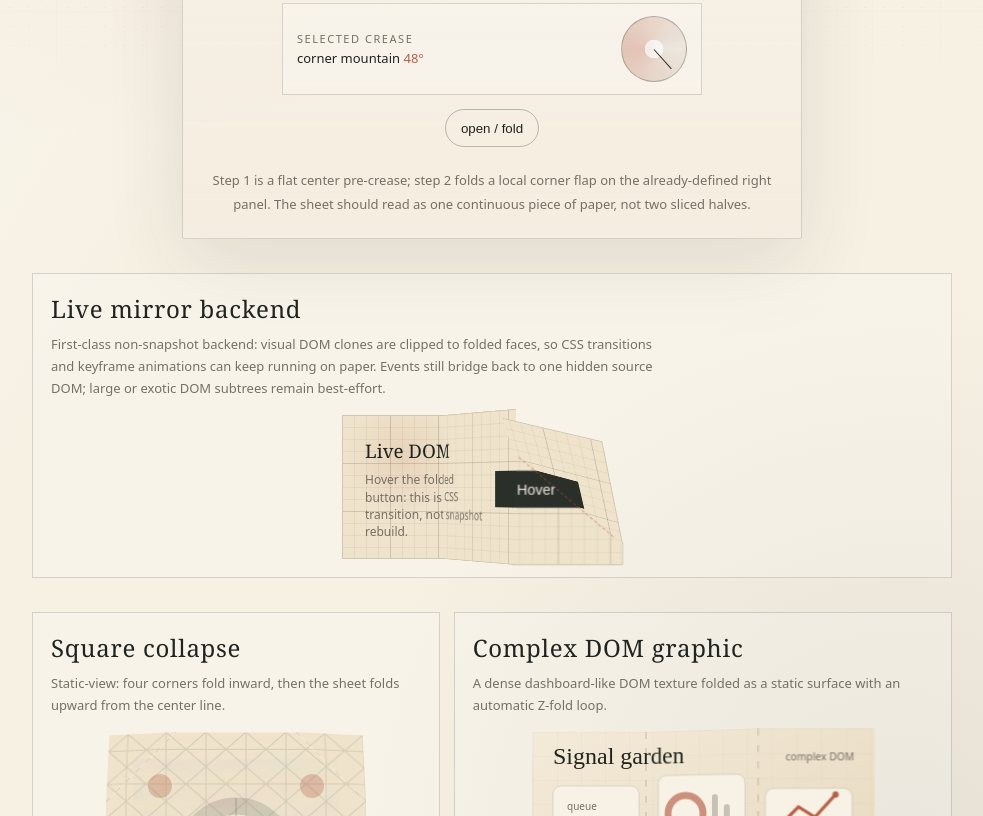
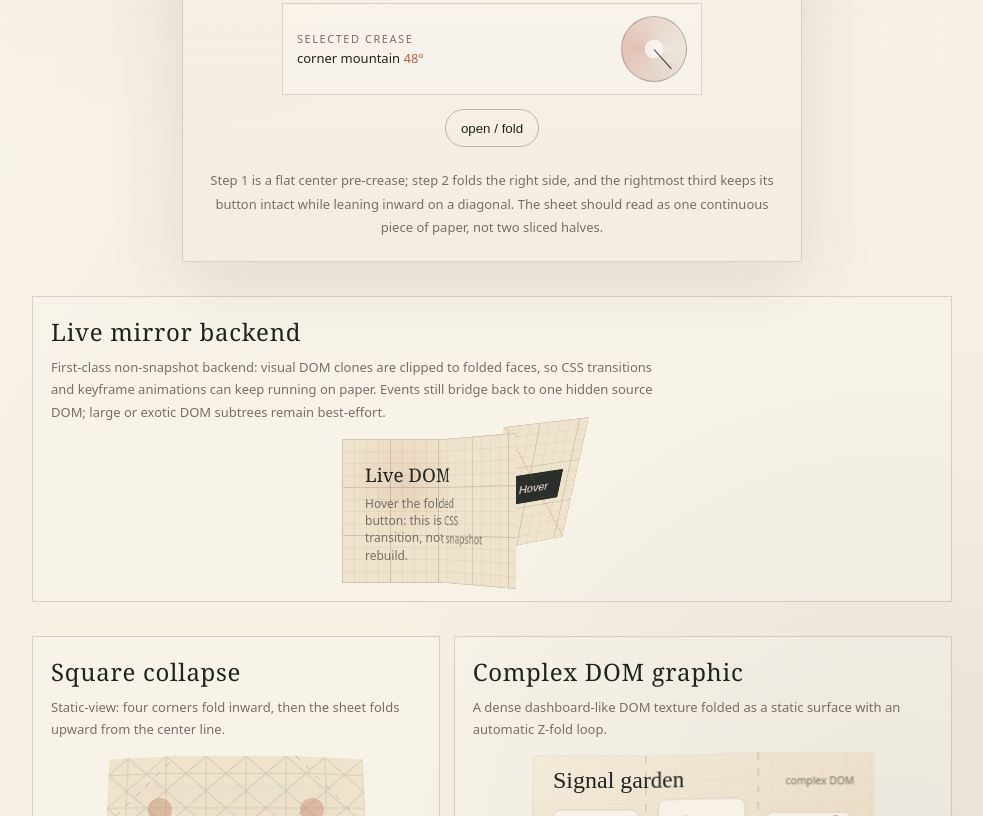
Before and after one commit to bkmashiro/orikata, a website built with Vite: page demo/index.html in a window 1280 px wide. Shown: the part 737-1553 px from the top of the page, without its empty margins (148-1131 px from the left). Built offline with nearby package versions, Linux system fonts and the light colour scheme; animation ran at ten frames a second.

Commit message:
demo: keep live mirror diagonal fold intact

```diff
--- a/demo/index.html
+++ b/demo/index.html
@@ -500,12 +500,12 @@
       .live-card-source::after {
         content: "";
         position: absolute;
-        left: 203px;
-        top: 43px;
-        width: 114px;
+        left: 200px;
+        top: 0;
+        width: 176px;
         height: 0;
-        border-top: 1.4px dashed rgba(182,95,69,.52);
-        transform: rotate(40deg);
+        border-top: 1.4px dashed rgba(182,95,69,.42);
+        transform: rotate(55deg);
         transform-origin: left center;
         pointer-events: none;
       }
@@ -523,9 +523,9 @@
       }
       .live-card-source button {
         position: absolute;
-        left: 174px;
+        left: 214px;
         top: 56px;
-        width: 90px;
+        width: 66px;
         height: 34px;
         overflow: hidden;
         border: 1px solid rgba(31,36,32,.2);
@@ -665,7 +665,7 @@
           <div class="copy">
             <div class="eyebrow">folded DOM runtime</div>
             <h1>Orikata<span class="jp">折り方</span></h1>
-            <p class="lead">A quiet runtime for folding one real DOM surface into paper-like facets. The demo now treats the center line as a pre-crease, then folds only a small diagonal corner flap on patterned washi.</p>
+            <p class="lead">A quiet runtime for folding one real DOM surface into paper-like facets. The demo keeps folded panels intact, then biases the rightmost panel inward along a diagonal so it reads as one continuous sheet.</p>
             <div class="install-wrap">
               <code class="install" id="installCommand">npm install orikata</code>
               <button class="copy-install" id="copyInstall" type="button" aria-label="copy install command">copy</button>
@@ -697,7 +697,7 @@
                 <button id="toggle">open / fold</button>
               </div>
             </div>
-            <p class="caption">Step 1 is a flat center pre-crease; step 2 folds a local corner flap on the already-defined right panel. The sheet should read as one continuous piece of paper, not two sliced halves.</p>
+            <p class="caption">Step 1 is a flat center pre-crease; step 2 folds the right side, and the rightmost third keeps its button intact while leaning inward on a diagonal. The sheet should read as one continuous piece of paper, not two sliced halves.</p>
           </section>
 
           <section class="live-spike" aria-label="Live mirror backend">
--- a/demo/main.ts
+++ b/demo/main.ts
@@ -451,19 +451,22 @@ async function mountLiveMirrorSpike(): Promise<void> {
         movingSide: 1,
         angleDeg: 45
       },
-      {
-        id: 'live-diagonal-button-fold',
-        targetNodeId: 'live-last-third-panel',
-        childNodeId: 'live-button-flap',
-        line: { a: { x: 205, y: 44 }, b: { x: 292, y: 118 } },
-        movingSide: 1,
-        angleDeg: -58
-      }
     ],
     snapshotProvider: new StaticImageSnapshotProvider({ id: 'live-mirror-unused-snapshot', width: 300, height: 144, url: '' }),
     visual: { backend: 'live-mirror', pseudoStates: { hover: true, active: true } }
   });
   await liveRuntime.mount();
+
+  // Keep the third piece as one intact surface. The extra diagonal bias is applied
+  // to the already-folded third panel itself, instead of creating another child
+  // fragment through the button area (which reads like tearing the paper open).
+  const lastThirdPanel = liveMirrorTargetElement.querySelector<HTMLElement>('[data-ori-node-id="live-last-third-panel"]');
+  if (lastThirdPanel) {
+    lastThirdPanel.dataset.diagonalPanelFold = 'true';
+    lastThirdPanel.style.transformOrigin = '0 100%';
+    lastThirdPanel.style.transform = `${lastThirdPanel.style.transform} rotate3d(-1, 1, 0, 45deg)`;
+  }
+
   liveMirrorTargetElement.dataset.liveMirrorReady = 'true';
 }
 
```
Also changed, not shown: docs/index.html (+10 -10 lines), e2e/demo.spec.ts (+4 -5 lines), docs/assets/index-favenT0f.js, 2 other files.
